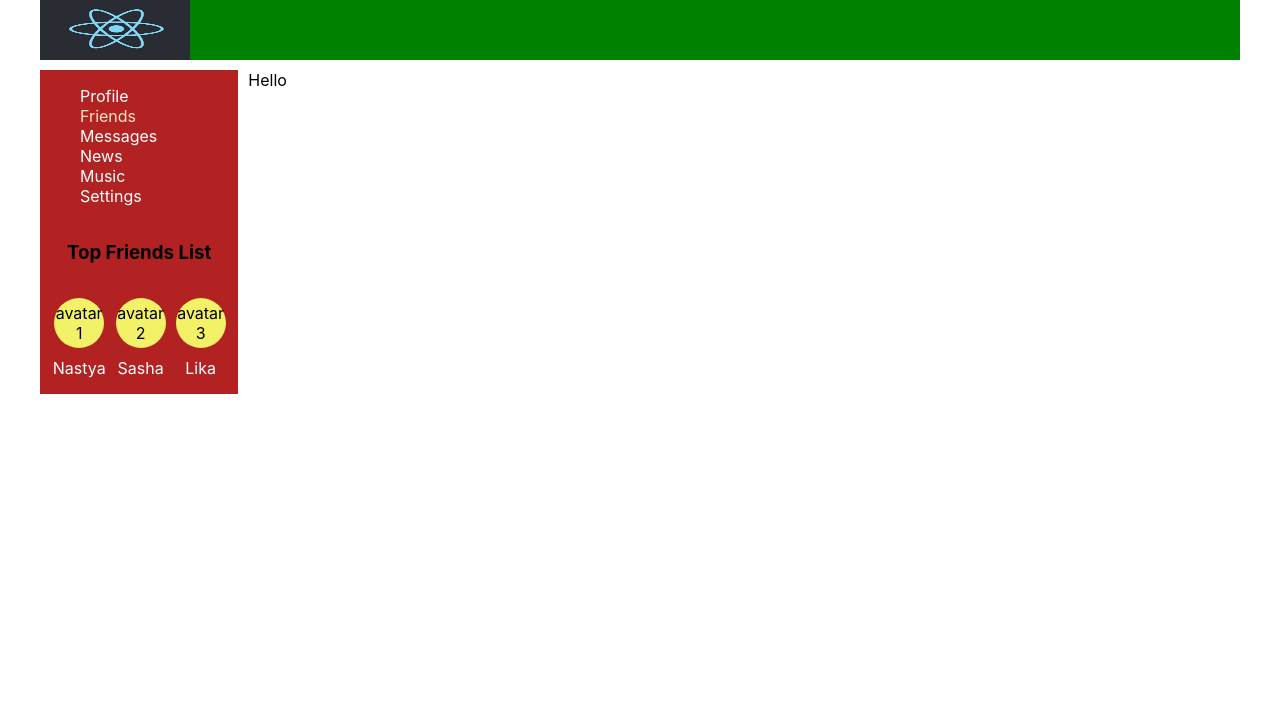
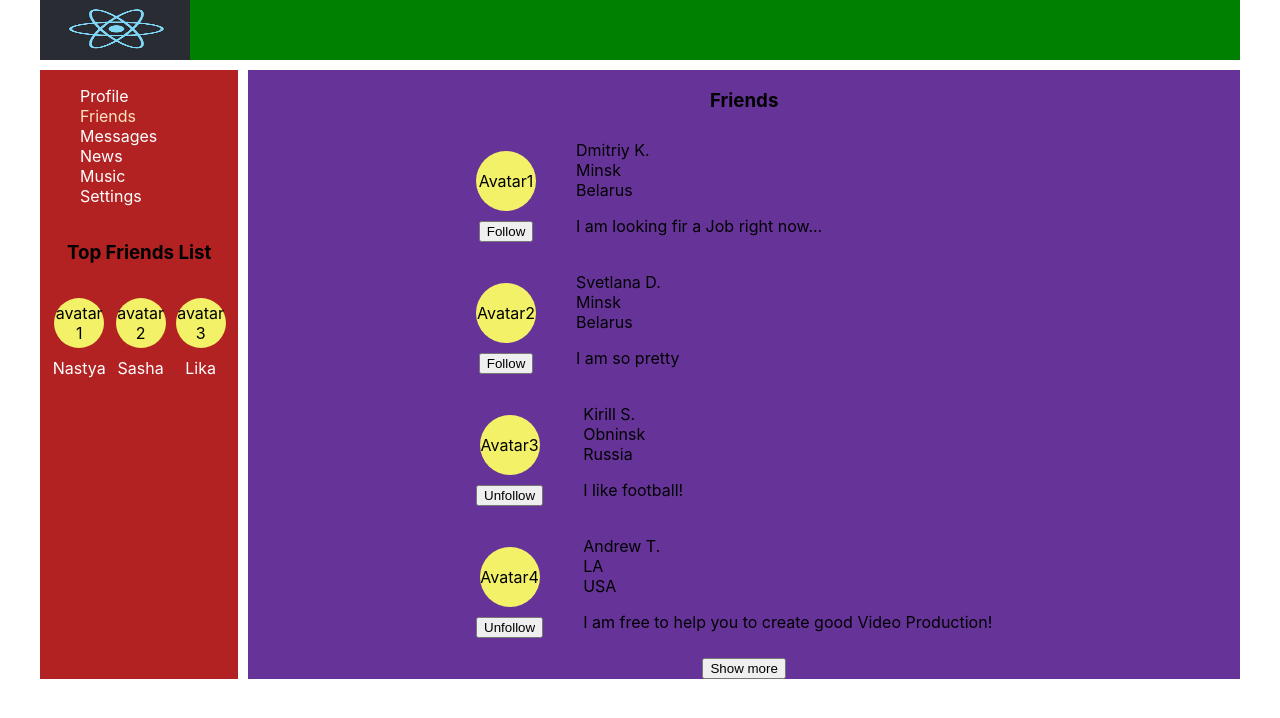
Before and after one commit to Kirill190611/samurai-way-main, a React (Create React App) app: page /friends in a window 1280 px wide. Shown: the top 718 px of the page. Built offline with nearby package versions, Linux system fonts and the light colour scheme.

Commit message:
Added container component

```diff
--- a/src/App.tsx
+++ b/src/App.tsx
@@ -8,7 +8,7 @@ import {News} from "./components/news/News";
 import {Music} from "./components/music/Music";
 import {Settings} from "./components/settings/Settings";
 import {NavigationContainer} from "./components/navigation/NavigationContainer";
-import {Friends} from "./components/friends/Friends";
+import {FriendsContainer} from "./components/friends/FriendsContainer";
 
 const App = () => {
 
@@ -28,7 +28,7 @@ const App = () => {
                         <Route path='/music/*'
                                Component={Music}/>
                         <Route path='/friends/*'
-                               element={<Friends/>}/>
+                               element={<FriendsContainer/>}/>
                         <Route path='/settings/*'
                                Component={Settings}/>
                     </Routes>
--- /dev/null
+++ b/src/components/friends/Friends.module.css
@@ -0,0 +1,45 @@
+.friends {
+    display: flex;
+    flex-direction: column;
+    align-items: center;
+    justify-content: space-between;
+    width: 100%;
+    height: auto;
+    background-color: rebeccapurple;
+}
+.friends_container {
+    display: flex;
+    align-items: center;
+    justify-content: space-between;
+    flex-direction: column;
+    list-style-type: none;
+    padding: 0;
+    margin: 0;
+}
+
+.friends_item {
+    display: flex;
+    align-items: center;
+    justify-content: flex-start;
+    width: 100%;
+    gap: 40px;
+    margin: 10px;
+}
+
+.friends_imageContainer {
+    display: flex;
+    align-items: center;
+    justify-content: center;
+    flex-direction: column;
+    gap: 10px;
+}
+
+.friends_avatar {
+    display: flex;
+    align-items: center;
+    justify-content: center;
+    width: 60px;
+    height: 60px;
+    background-color: #f3f168;
+    border-radius: 50%;
+}
--- a/src/components/friends/Friends.tsx
+++ b/src/components/friends/Friends.tsx
@@ -1,9 +1,34 @@
 import React from 'react';
+import classes from './Friends.module.css';
+import {FriendsStateProps} from "../../redux/Store";
 
-export const Friends = () => {
+export const Friends = ({friends}: FriendsStateProps) => {
     return (
-        <div>
-            Hello
+        <div className={classes.friends}>
+            <h3>Friends</h3>
+            <ul className={classes.friends_container}>
+                {
+                    friends.map(
+                        friend => {
+                            return (
+                                <li className={classes.friends_item} key={friend.id}>
+                                    <div className={classes.friends_imageContainer}>
+                                        <div className={classes.friends_avatar}>{friend.avatar}</div>
+                                        <button>{friend.followed ? "Follow" : "Unfollow"}</button>
+                                    </div>
+                                    <div>
+                                        <div>{friend.name}</div>
+                                        <div>{friend.address.city}</div>
+                                        <div>{friend.address.country}</div>
+                                        <p>{friend.status}</p>
+                                    </div>
+                                </li>
+                            )
+                        }
+                    )
+                }
+            </ul>
+            <button>Show more</button>
         </div>
     );
 };
--- /dev/null
+++ b/src/components/friends/FriendsContainer.tsx
@@ -0,0 +1,27 @@
+import {ActionsType, FriendsListProps, FriendsStateProps} from "../../redux/Store";
+import {connect} from "react-redux";
+import {Friends} from "./Friends";
+import {AppRootStateType} from "../../redux/redux-store";
+import {onFollowFriendAC, setFriendsAC, unfollowFriendAC} from "../../redux/friends-reducer";
+
+let mapStateToProps = (state: AppRootStateType) => {
+    return {
+        friends: state.friendsPage.friends
+    }
+}
+
+let mapDispatchToProps = (dispatch: (action: ActionsType) => void) => {
+    return {
+        follow: (userId: string) => {
+            dispatch(onFollowFriendAC(userId))
+        },
+        unfollow: (userId: string) => {
+            dispatch(unfollowFriendAC(userId))
+        },
+        setFriends: (friends: FriendsListProps[]) => {
+            dispatch(setFriendsAC(friends))
+        }
+    }
+}
+
+export const FriendsContainer = connect(mapStateToProps, mapDispatchToProps)(Friends);
--- a/src/redux/friends-reducer.tsx
+++ b/src/redux/friends-reducer.tsx
@@ -1,4 +1,4 @@
-import {ActionsType, FriendsStateProps} from "./Store";
+import {ActionsType, FriendsListProps, FriendsStateProps} from "./Store";
 import {v1} from "uuid";
 
 const FOLLOW = "FOLLOW";
@@ -17,7 +17,7 @@ let initialFriendsState: FriendsStateProps = {
                 city: "Minsk",
             },
             status: "I am looking fir a Job right now...",
-            followed: false,
+            followed: true,
         },
         {
             id: v1(),
@@ -28,7 +28,7 @@ let initialFriendsState: FriendsStateProps = {
                 city: "Minsk",
             },
             status: "I am so pretty",
-            followed: false,
+            followed: true,
         },
         {
             id: v1(),
@@ -39,7 +39,7 @@ let initialFriendsState: FriendsStateProps = {
                 city: "Obninsk",
             },
             status: "I like football!",
-            followed: true,
+            followed: false,
         },
         {
             id: v1(),
@@ -50,7 +50,7 @@ let initialFriendsState: FriendsStateProps = {
                 city: "LA",
             },
             status: "I am free to help you to create good Video Production!",
-            followed: true,
+            followed: false,
         },
     ],
 }
@@ -106,7 +106,7 @@ export const showMoreFriendsAC = () => {
     } as const
 }
 
-export const setFriendsAC = (friends: FriendsStateProps) => {
+export const setFriendsAC = (friends: FriendsListProps[]) => {
     return {
         type: SET_FRIENDS,
         friends
```
